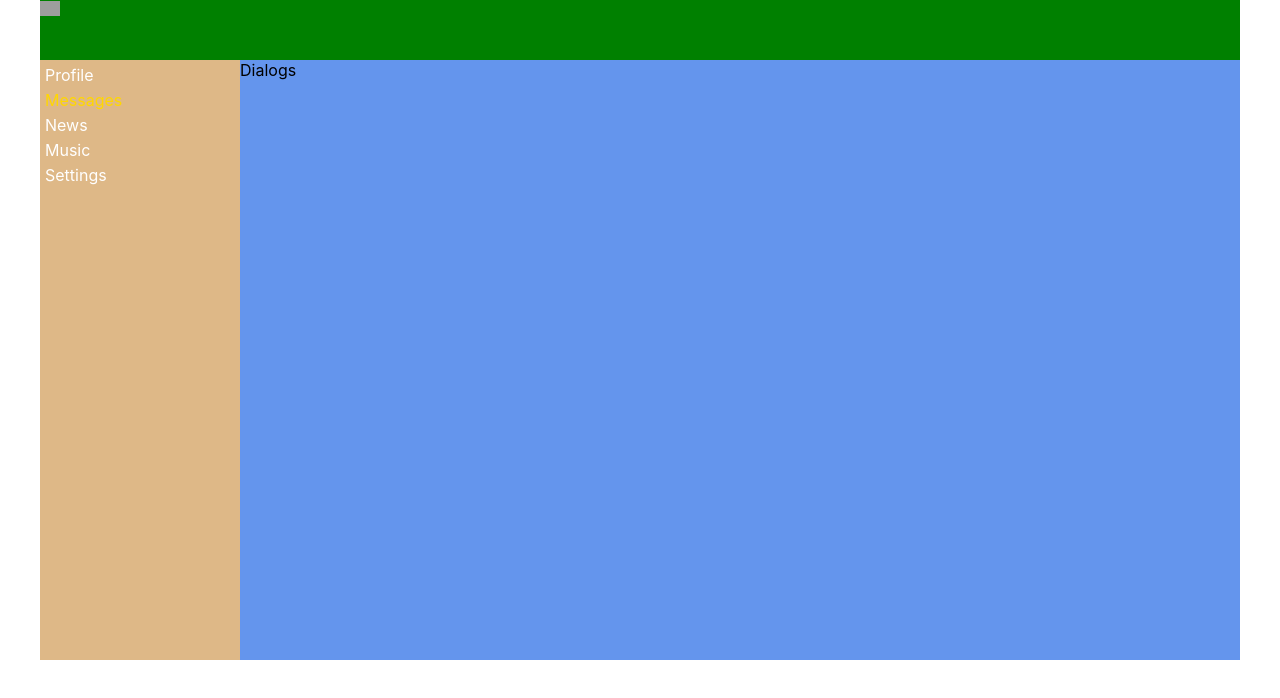
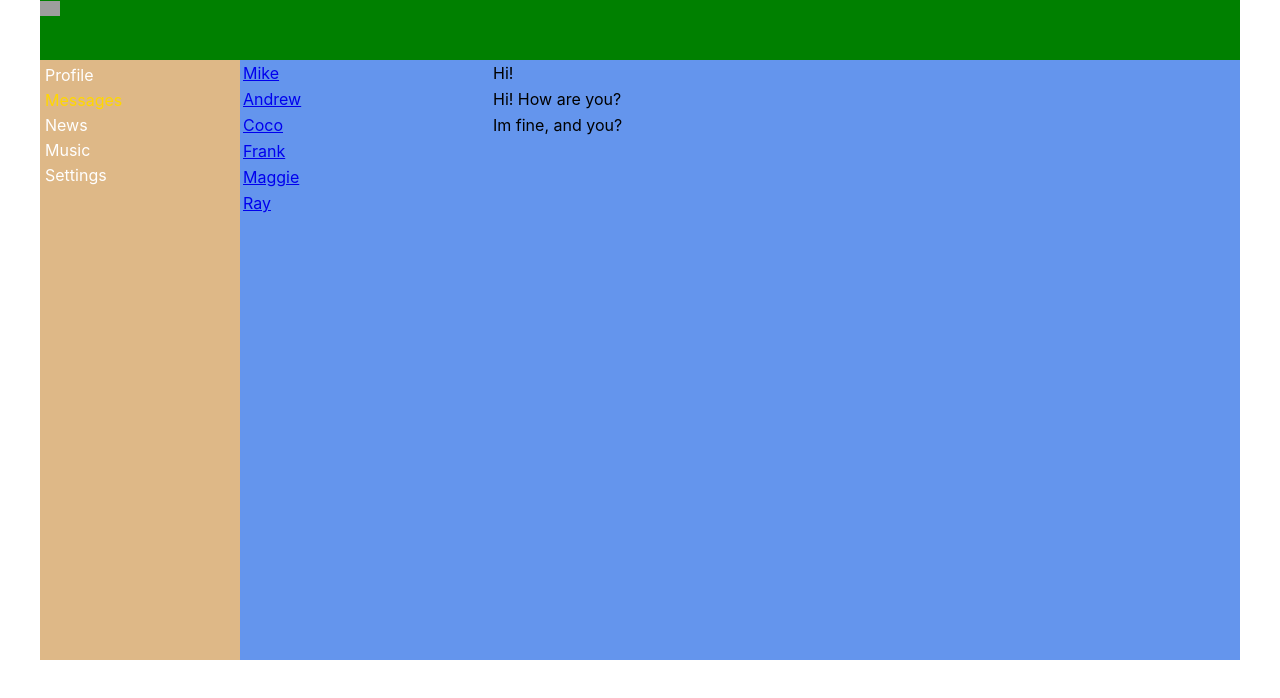
Before and after one commit to frankuu0/ReactJS-social-network, a React (Create React App) app: page /dialogs in a window 1280 px wide. Shown: the top 698 px of the page. Built offline with nearby package versions, Linux system fonts and the light colour scheme; grey boxes are pictures that could not be loaded.

Commit message:
Added NavLinks into Dialogs page

```diff
--- a/src/components/Dialogs/Dialogs.jsx
+++ b/src/components/Dialogs/Dialogs.jsx
@@ -1,10 +1,23 @@
 import React from 'react';
 import s from './Dialogs.module.css';
+import {NavLink} from 'react-router-dom';
 
 const Dialogs = (props) => {
     return(
-        <div>
-            Dialogs
+        <div className={s.dialogsWrapper}>
+            <div className={s.dialogs}>
+                <div className={s.dialog}><NavLink to='/dialogs/1'>Mike</NavLink></div>
+                <div className={s.dialog}><NavLink to='/dialogs/2'>Andrew</NavLink></div>
+                <div className={s.dialog}><NavLink to='/dialogs/3'>Coco</NavLink></div>
+                <div className={s.dialog}><NavLink to='/dialogs/4'>Frank</NavLink></div>
+                <div className={s.dialog}><NavLink to='/dialogs/5'>Maggie</NavLink></div>
+                <div className={s.dialog}><NavLink to='/dialogs/6'>Ray</NavLink></div>
+            </div>
+            <div className={s.messages}>
+                <div className={s.message}>Hi!</div>
+                <div className={s.message}>Hi! How are you?</div>
+                <div className={s.message}>Im fine, and you?</div>
+            </div>
         </div>
     )
 }
--- a/src/components/Dialogs/Dialogs.module.css
+++ b/src/components/Dialogs/Dialogs.module.css
@@ -0,0 +1,12 @@
+.dialogsWrapper{
+    display: grid;
+    grid-template-columns: 3fr 9fr;
+}
+
+.dialog{
+    padding: 3px;
+}
+
+.message{
+    padding: 3px;
+}
--- a/src/components/Navbar/Navbar.jsx
+++ b/src/components/Navbar/Navbar.jsx
@@ -14,10 +14,10 @@ const Navbar = () => {
             <NavLink to='/news' activeClassName={s.active}>News</NavLink>
         </div>
         <div className={s.item}>
-            <NavLink to='music' activeClassName={s.active}>Music</NavLink>
+            <NavLink to='/music' activeClassName={s.active}>Music</NavLink>
         </div>
         <div className={s.item}>
-            <NavLink to='settings'  activeClassName={s.active}>Settings</NavLink>
+            <NavLink to='/settings'  activeClassName={s.active}>Settings</NavLink>
         </div>
     </nav>
 }
```
